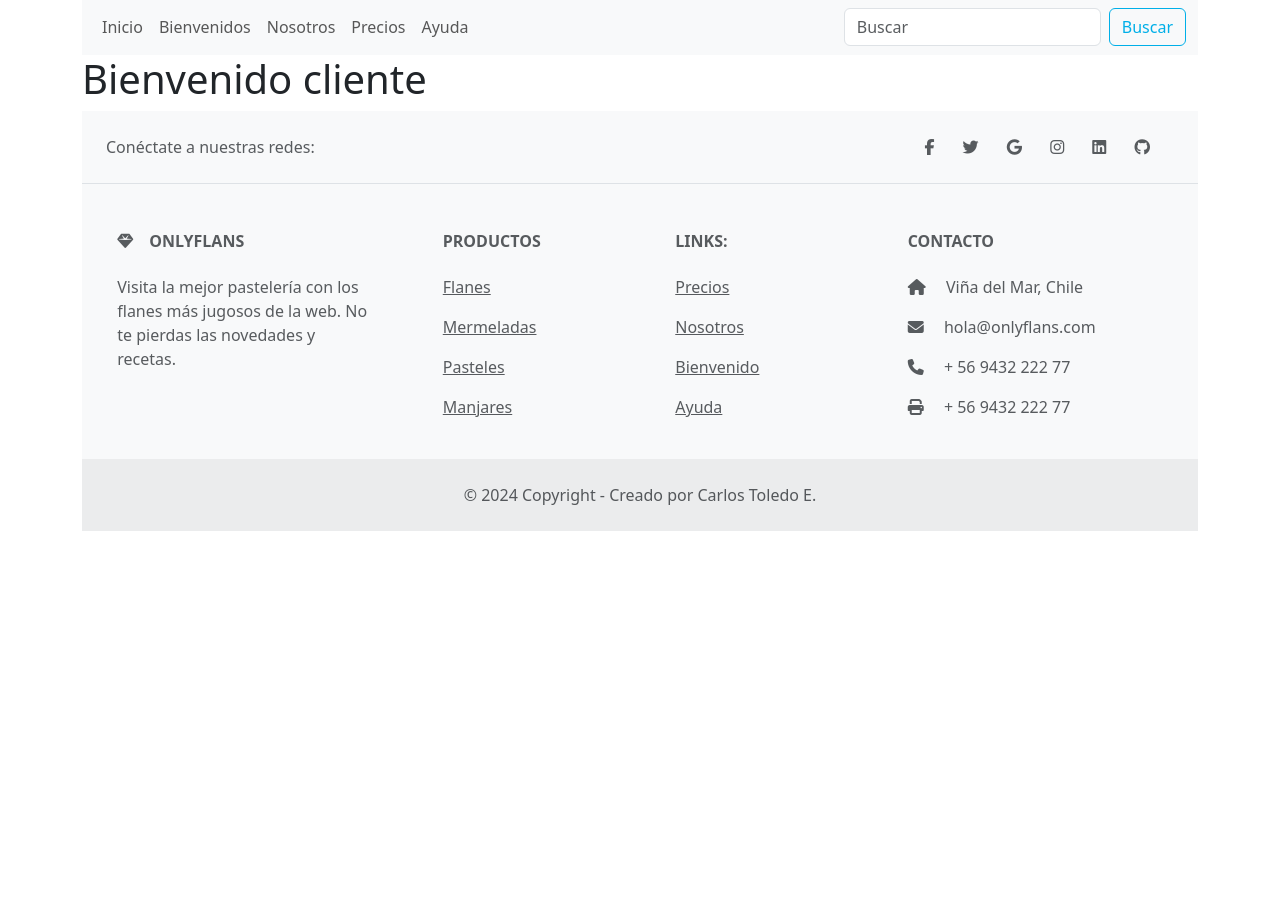
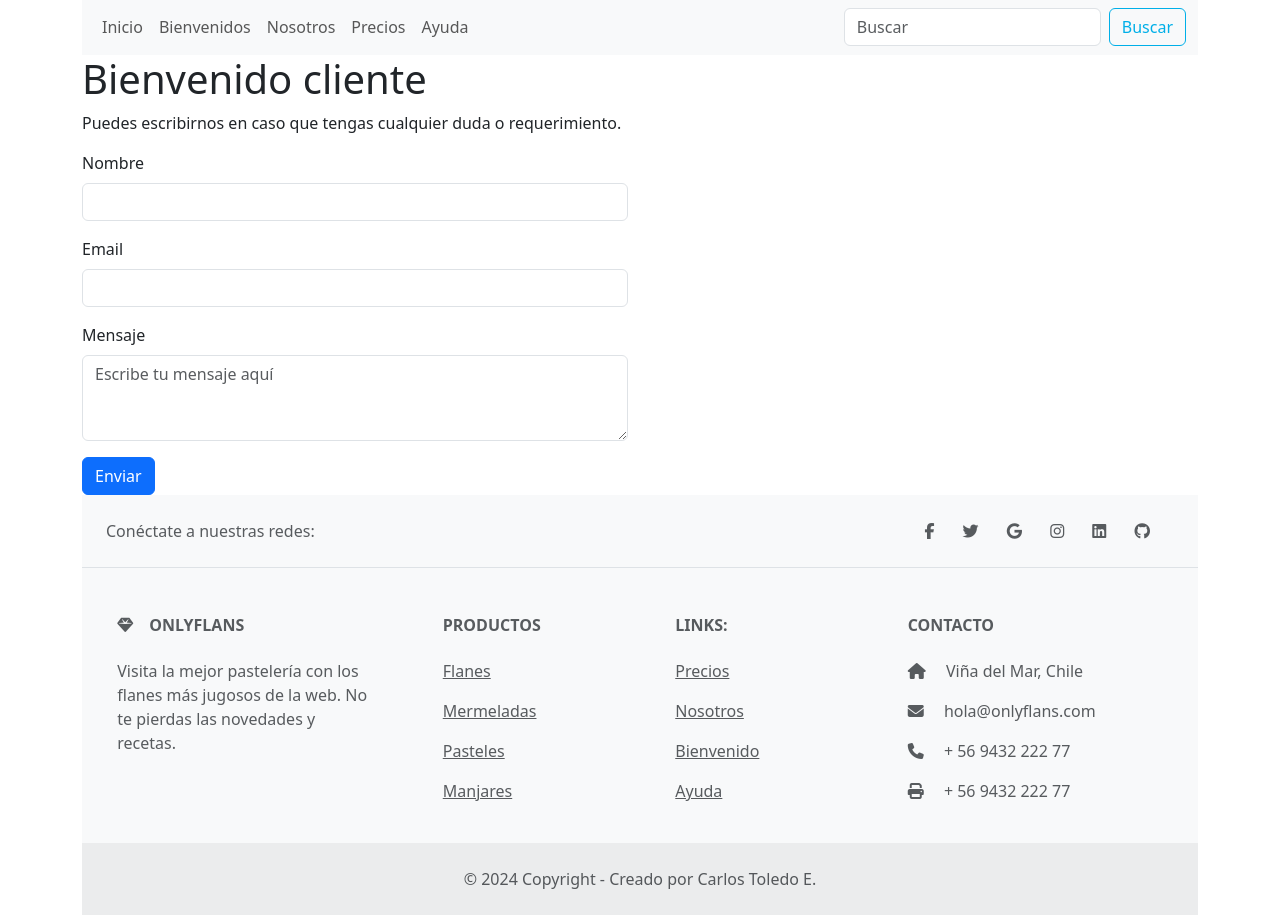
Before and after one commit to carlostoledoe/onlyflans, a Django app: page /welcome/ in a window 1280 px wide. Shown: the part 85-1000 px from the top of the page. Before the commit the page ends 616 px from the top, so only its background shows below. Run offline with Django 5.2, Linux system fonts and the light colour scheme.

Commit message:
[UPDATE] Updated page about and welcome

```diff
--- a/main/templates/welcome.html
+++ b/main/templates/welcome.html
@@ -2,4 +2,24 @@
 
 {% block content %}
     <h1>Bienvenido cliente</h1>
+    <p>Puedes escribirnos en caso que tengas cualquier duda o requerimiento.</p>
+    <div class="row">
+        <div class="col-6">
+            <form>
+                <div class="mb-3">
+                    <label for="nombre" class="form-label">Nombre</label>
+                    <input type="text" class="form-control" id="nombre" placeholder="">
+                </div>
+                <div class="mb-3">
+                    <label for="email" class="form-label">Email</label>
+                    <input type="email" class="form-control" id="email" placeholder="">
+                </div>
+                <div class="mb-3">
+                    <label for="mensaje" class="form-label">Mensaje</label>
+                    <textarea class="form-control" id="mensaje" rows="3" placeholder="Escribe tu mensaje aquí"></textarea>
+                </div>
+                <button type="submit" class="btn btn-primary">Enviar</button>
+            </form>
+        </div>
+    </div>
 {% endblock %}
```
Also changed, not shown: main/templates/about.html (+9 -1 lines).
